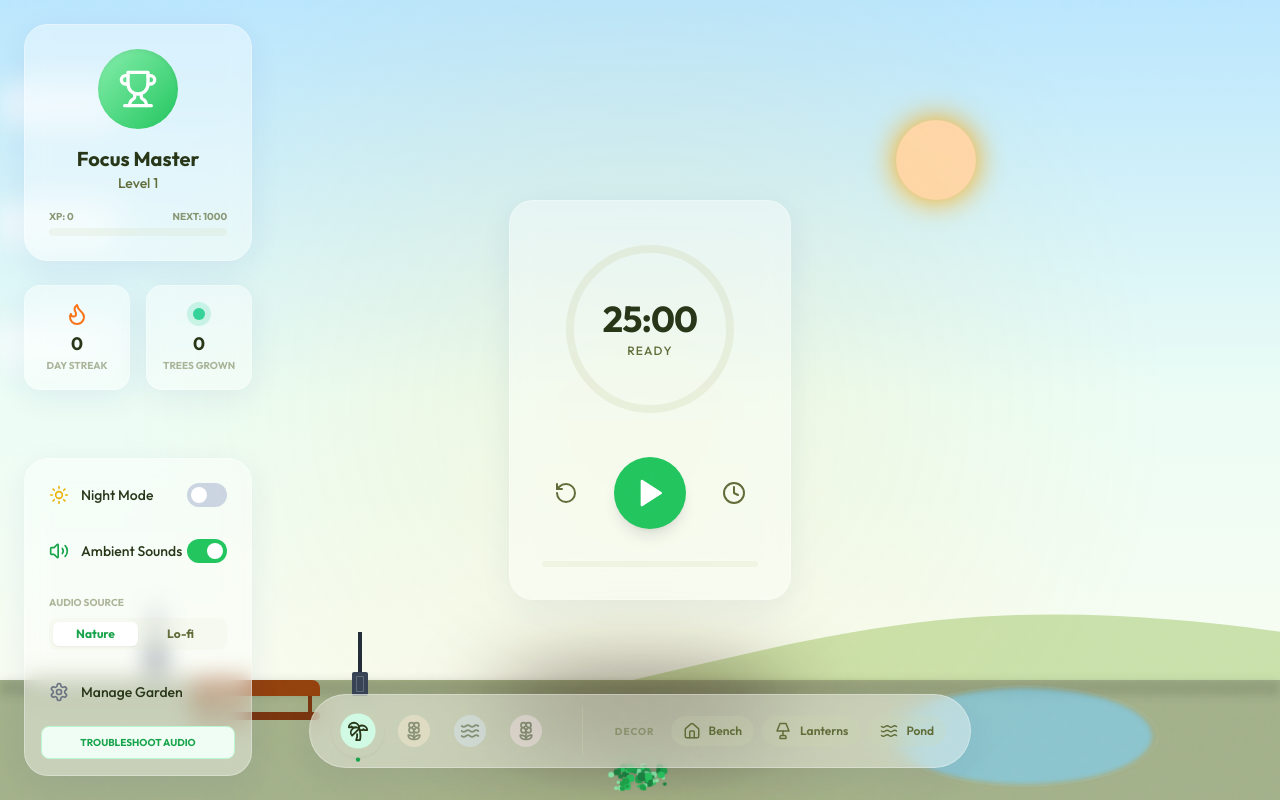
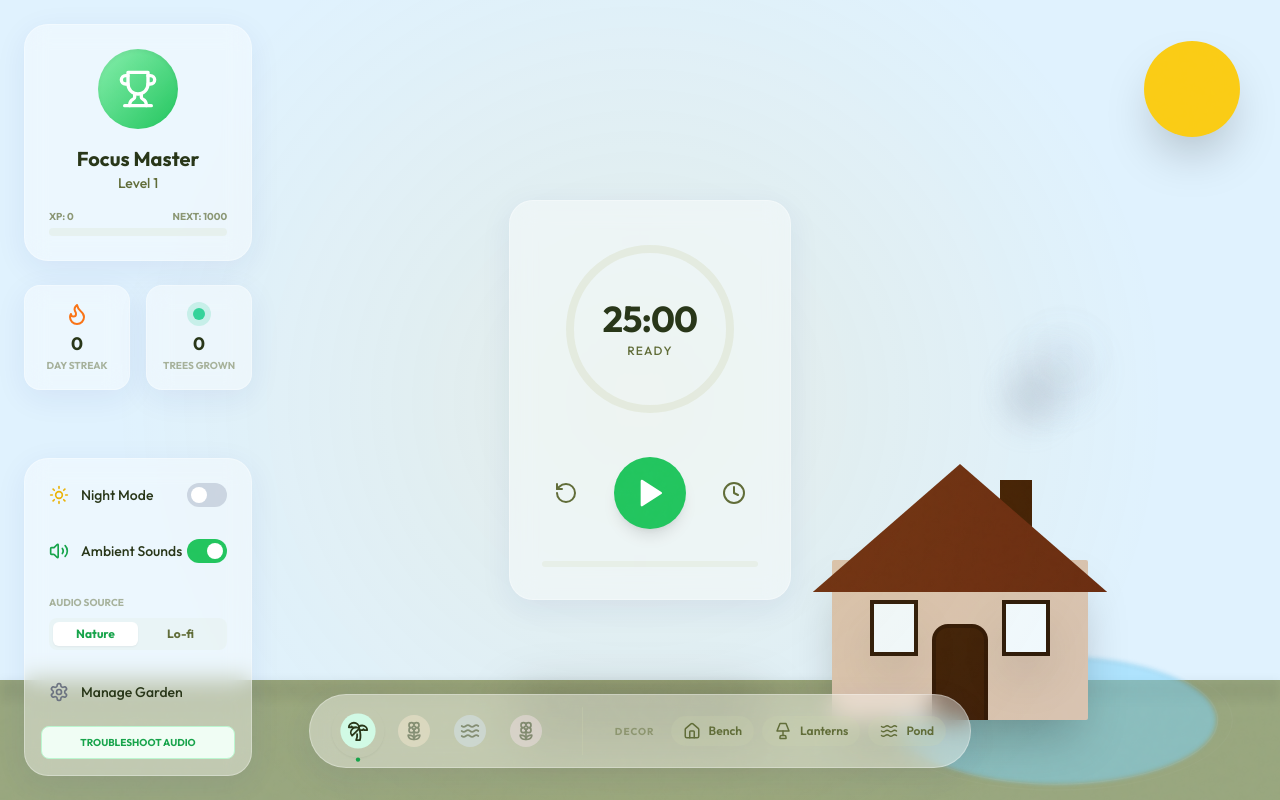
Before and after one commit to vircsam/tree-growth-productivity, a React (Vite) app: page / in a window 1280 px wide. Built offline with nearby package versions, Linux system fonts and the light colour scheme.

Commit message:
Add cottage to the Environment

```diff
--- a/src/components/Environment.jsx
+++ b/src/components/Environment.jsx
@@ -1,225 +1,121 @@
 import React from 'react';
-import { motion, AnimatePresence } from 'framer-motion';
+import { motion } from 'framer-motion';
 import { useStore } from '../store/useStore';
 import Tree from './Tree';
 
-const Environment = () => {
-  const { progress, isNight, gardenTheme } = useStore();
+const SmokeParticle = ({ i }) => (
+  <motion.div
+    className="absolute w-5 h-5 bg-slate-400 rounded-full blur-[6px] pointer-events-none"
+    style={{ top: -20, left: 30 }}
+    animate={{
+      y: [-20, -120],
+      x: [0, (Math.sin(i) * 30)],
+      scale: [1, 4],
+      opacity: [0.5, 0]
+    }}
+    transition={{
+      repeat: Infinity,
+      duration: 4 + Math.random() * 2,
+      delay: i * 0.9,
+      ease: "easeOut"
+    }}
+  />
+);
 
-  return (
-    <div className={`relative w-full h-full overflow-hidden transition-colors duration-1000 ${isNight ? 'bg-indigo-950' : 'bg-emerald-50'}`}>
-      {/* Sky Background Gradients */}
-      <div className={`absolute inset-0 transition-opacity duration-1000 ${isNight ? 'opacity-100' : 'opacity-0'}`}>
-        <div className="absolute inset-0 bg-gradient-to-b from-slate-900 via-indigo-950 to-purple-900" />
-        {/* Stars */}
-        {[...Array(50)].map((_, i) => (
+const Cottage = ({ isNight }) => (
+  <motion.div
+    className="absolute bottom-[10%] right-[15%] w-64 h-64 z-10 pointer-events-none"
+    initial={{ opacity: 0, scale: 0.9 }}
+    animate={{ opacity: 1, scale: 1 }}
+  >
+    {/* Chimney with Smoke */}
+    <div className={`absolute top-4 right-14 w-8 h-20 transition-colors duration-1000 ${isNight ? 'bg-slate-900' : 'bg-[#422006]'} overflow-visible`}>
+       {[...Array(5)].map((_, i) => (
+         <SmokeParticle key={i} i={i} />
+       ))}
+    </div>
+
+    {/* House Body */}
+    <div className={`absolute bottom-0 w-full h-40 rounded-sm shadow-2xl transition-colors duration-1000 ${isNight ? 'bg-slate-800' : 'bg-[#d8c3b0]'}`}>
+      <div className="absolute bottom-0 left-1/2 -translate-x-1/2 w-14 h-24 bg-[#3f2009] rounded-t-2xl border-x-4 border-t-4 border-black/20" />
+
+      {/* Windows with Night Glow */}
+      {[ { left: '15%' }, { right: '15%' } ].map((pos, i) => (
         <motion.div
           key={i}
-            className="absolute w-1 h-1 bg-white rounded-full"
-            style={{
-              top: `${Math.random() * 60}%`,
-              left: `${Math.random() * 100}%`,
-            }}
-            animate={{ opacity: [0.2, 0.8, 0.2] }}
-            transition={{ repeat: Infinity, duration: 2 + Math.random() * 3, delay: Math.random() * 5 }}
+          className={`absolute top-10 w-12 h-14 border-4 border-[#2d1a0a] shadow-2xl transition-all duration-1000 ${isNight ? 'bg-yellow-300 shadow-[0_0_25px_#f59e0b]' : 'bg-sky-50'}`}
+          style={{ ...pos }}
+          animate={isNight ? { opacity: [0.8, 1, 0.8] } : {}}
+          transition={{ repeat: Infinity, duration: 3 }}
         />
       ))}
     </div>
 
-      <div className={`absolute inset-0 transition-opacity duration-1000 ${isNight ? 'opacity-0' : 'opacity-100'}`}>
-        <div className="absolute inset-0 bg-gradient-to-b from-sky-200 via-emerald-50 to-cozy-cream" />
+    {/* Roof */}
+    <div className={`absolute top-0 w-[115%] -left-[7.5%] h-32 transition-colors duration-1000 ${isNight ? 'bg-[#1e1b4b]' : 'bg-[#6a2d12]'} shadow-2xl`}
+         style={{ clipPath: 'polygon(50% 0%, 0% 100%, 100% 100%)' }} />
+</motion.div>
+);
+
+const Environment = () => {
+  const { progress, gardenTheme, isNight } = useStore();
+
+  return (
+    <div className={`relative w-full h-full overflow-hidden transition-colors duration-1000 ${isNight ? 'bg-[#0a0f1e]' : 'bg-sky-100'}`}>
+
+      {/* Sky Atmosphere */}
+      <div className={`absolute inset-0 transition-opacity duration-1500 ${isNight ? 'opacity-100' : 'opacity-0'}`}>
+         <div className="absolute inset-0 bg-gradient-to-b from-[#020617] via-[#1e1b4b] to-[#0f172a]" />
+      </div>
 
       {/* Sun/Moon */}
       <motion.div
-          className={`absolute w-20 h-20 rounded-full ${isNight ? 'bg-slate-200 shadow-[0_0_20px_white]' : 'bg-orange-200 shadow-[0_0_30px_orange]'}`}
-          animate={{
-            top: isNight ? '20%' : '15%',
-            left: isNight ? '80%' : '70%',
-          }}
-          transition={{ duration: 2, ease: "easeInOut" }}
+        className={`absolute top-10 right-10 w-24 h-24 rounded-full shadow-2xl transition-all duration-1000 ${isNight ? 'bg-slate-200 shadow-[0_0_30px_white]' : 'bg-yellow-400'}`}
+        animate={{ y: isNight ? [10, 0, 10] : [0, 10, 0] }}
+        transition={{ repeat: Infinity, duration: 10, ease: "easeInOut" }}
       />
 
-        {/* Clouds */}
-        {[...Array(3)].map((_, i) => (
-          <motion.div
-            key={i}
-            className="absolute w-32 h-12 bg-white/60 rounded-full blur-md"
-            style={{ top: `${10 + i * 15}%` }}
-            animate={{ x: ['-20%', '120%'] }}
-            transition={{ repeat: Infinity, duration: 40 + i * 10, ease: "linear" }}
-          />
-        ))}
-      </div>
-
-      {/* Mountains/Distant Hills */}
-      <div className="absolute bottom-0 w-full h-1/2 overflow-hidden pointer-events-none">
-        <svg viewBox="0 0 1440 320" className="absolute bottom-0 w-[200%] left-[-50%] h-full opacity-30">
-          <path
-            fill={isNight ? "#064e3b" : "#65a30d"}
-            d="M0,160L80,186.7C160,213,320,267,480,261.3C640,256,800,192,960,176C1120,160,1280,192,1360,208L1440,224L1440,320L1360,320C1280,320,1120,320,960,320C800,320,640,320,480,320C320,320,160,320,80,320L0,320Z"
-          ></path>
-        </svg>
-      </div>
-
-      {/* Main Ground */}
-      <div className={`absolute bottom-0 w-full h-[15%] transition-colors duration-1000 ${isNight ? 'bg-[#1a2f15]' : 'bg-[#a3b18a]'}`}>
-        <div className="absolute top-0 w-full h-4 bg-black/10 blur-sm" />
+      {/* Ground */}
+      <div className={`absolute bottom-0 w-full h-[15%] transition-colors duration-1000 ${isNight ? 'bg-[#162713]' : 'bg-[#98a67e]'}`}>
+        <div className="absolute top-0 w-full h-5 bg-black/5 blur-sm" />
       </div>
 
       {/* Pond */}
       <motion.div
-        className="absolute bottom-[2%] right-[10%] w-64 h-24 z-10"
-        initial={{ opacity: 0, scale: 0.8 }}
-        animate={{ opacity: 1, scale: 1 }}
+        className="absolute bottom-[2%] right-[5%] w-80 h-32 z-0"
+        initial={{ opacity: 0 }}
+        animate={{ opacity: 1 }}
       >
-        <div className={`absolute inset-0 rounded-[50%] blur-[2px] shadow-inner transition-colors duration-1000 ${isNight ? 'bg-indigo-900/60' : 'bg-sky-300/60'}`} />
-        {/* Ripples */}
+        <div className={`absolute inset-0 rounded-[50%] blur-[2px] transition-colors duration-1000 shadow-inner ${isNight ? 'bg-indigo-900/50' : 'bg-sky-300/50'}`} />
         {[...Array(3)].map((_, i) => (
           <motion.div
             key={i}
             className="absolute inset-0 border border-white/20 rounded-[50%]"
-            animate={{
-              scale: [1, 1.2],
-              opacity: [0.5, 0]
-            }}
-            transition={{
-              repeat: Infinity,
-              duration: 3,
-              delay: i * 1,
-              ease: "easeOut"
-            }}
+            animate={{ scale: [1, 1.2], opacity: [0.4, 0] }}
+            transition={{ repeat: Infinity, duration: 4, delay: i * 1.3 }}
           />
         ))}
       </motion.div>
 
-      {/* Rabbits (only if progress > 40 and not night) */}
-      {progress > 40 && !isNight && [...Array(2)].map((_, i) => (
-        <motion.div
-          key={`rabbit-${i}`}
-          className="absolute w-6 h-4 bg-white rounded-full z-20"
-          initial={{ x: -50, bottom: '10%' }}
-          animate={{
-            x: i === 0 ? ['10%', '30%', '10%'] : ['90%', '70%', '90%'],
-            y: [0, -15, 0]
-          }}
-          transition={{
-            x: { repeat: Infinity, duration: 20, ease: "linear" },
-            y: { repeat: Infinity, duration: 0.6, ease: "easeOut" }
-          }}
-        >
-          {/* Ears */}
-          <div className="absolute -top-3 left-1 w-1.5 h-4 bg-white rounded-full" />
-          <div className="absolute -top-3 right-1 w-1.5 h-4 bg-white rounded-full" />
-          {/* Eye */}
-          <div className="absolute top-1 right-1 w-1 h-1 bg-black rounded-full" />
-        </motion.div>
-      ))}
+      {/* Cottage next to pond */}
+      <Cottage isNight={isNight} />
 
-      {/* Bench */}
-      <motion.div
-        className="absolute bottom-[10%] left-[15%] w-32 h-16 z-10"
-        initial={{ opacity: 0 }}
-        animate={{ opacity: 1 }}
-      >
-        {/* Simple stylized bench */}
-        <div className="absolute bottom-0 w-full h-2 bg-amber-900 rounded-full" />
-        <div className="absolute bottom-2 left-2 w-1 h-6 bg-amber-900" />
-        <div className="absolute bottom-2 right-2 w-1 h-6 bg-amber-900" />
-        <div className="absolute bottom-6 w-full h-4 bg-amber-800 rounded-t-lg" />
-      </motion.div>
-
-      {/* Lanterns */}
-      {[
-        { left: '12%', bottom: '15%' },
-        { left: '28%', bottom: '12%' }
-      ].map((pos, i) => (
-        <motion.div
-          key={`lantern-${i}`}
-          className="absolute z-20"
-          style={{ left: pos.left, bottom: pos.bottom }}
-        >
-          {/* Post */}
-          <div className="w-1 h-12 bg-slate-800" />
-          {/* Lantern Head */}
-          <motion.div
-            className={`w-4 h-6 -translate-x-1.5 -translate-y-2 rounded-sm relative ${isNight ? 'bg-orange-400' : 'bg-slate-700'}`}
-          >
-             {/* Glow */}
-             {isNight && (
-               <motion.div
-                 className="absolute inset-0 bg-yellow-400 blur-md rounded-full scale-150"
-                 animate={{ opacity: [0.4, 0.8, 0.4] }}
-                 transition={{ repeat: Infinity, duration: 2, delay: i * 0.5 }}
-               />
-             )}
-             <div className="absolute inset-1 border border-white/20" />
-          </motion.div>
-        </motion.div>
-      ))}
-
-      {/* The Tree */}
+      {/* Tree */}
       <div className="absolute bottom-[10%] left-1/2 -translate-x-1/2 z-10">
         <Tree progress={progress} theme={gardenTheme} />
       </div>
 
-      {/* Garden Elements based on progress */}
-      <AnimatePresence>
-        {progress > 20 && (
-          <motion.div
-            initial={{ opacity: 0, scale: 0 }}
-            animate={{ opacity: 1, scale: 1 }}
-            className="absolute bottom-[12%] left-[40%] z-20 flex gap-4"
-          >
-             {/* Flowers that grow with progress */}
-             {[...Array(Math.floor(progress / 10))].map((_, i) => (
-               <motion.div
-                 key={`flower-${i}`}
-                 className="relative"
-                 initial={{ y: 20 }}
-                 animate={{ y: 0 }}
-                 whileHover={{ scale: 1.2 }}
-               >
-                  <div className="w-0.5 h-4 bg-emerald-600 mx-auto" />
-                  <motion.div
-                    className="w-3 h-3 rounded-full shadow-sm"
-                    style={{
-                      backgroundColor: ['#fb7185', '#f472b6', '#38bdf8', '#fbbf24'][i % 4],
-                      marginTop: -4
-                    }}
-                    animate={{ rotate: [0, 5, -5, 0] }}
-                    transition={{ repeat: Infinity, duration: 4, delay: i * 0.2 }}
-                  />
-               </motion.div>
-             ))}
-          </motion.div>
-        )}
-      </AnimatePresence>
-
-      {/* Butterflies */}
-      {progress > 60 && !isNight && [...Array(3)].map((_, i) => (
+      {/* Ambience Fireflies */}
+      {isNight && [...Array(15)].map((_, i) => (
         <motion.div
           key={i}
-          className="absolute w-2 h-2 bg-yellow-400 rounded-sm z-30"
-          animate={{
-            x: [Math.random() * 100, Math.random() * 500, Math.random() * 200],
-            y: [200, 100, 300],
-            rotate: [0, 45, -45, 0]
-          }}
-          transition={{ repeat: Infinity, duration: 10 + i * 2, ease: "linear" }}
-        />
-      ))}
-
-      {/* Fireflies */}
-      {isNight && [...Array(10)].map((_, i) => (
-        <motion.div
-          key={i}
-          className="absolute w-1 h-1 bg-yellow-200 rounded-full z-30 shadow-[0_0_5px_yellow]"
+          className="absolute w-1.5 h-1.5 bg-yellow-100 rounded-full z-30 shadow-[0_0_12px_#fef08a]"
           animate={{
             x: [`${Math.random() * 100}%`, `${Math.random() * 100}%`],
-            y: [`${60 + Math.random() * 30}%`, `${60 + Math.random() * 30}%`],
-            opacity: [0, 0.8, 0]
+            y: [`${40 + Math.random() * 50}%`, `${40 + Math.random() * 50}%`],
+            opacity: [0, 1, 0]
           }}
-          transition={{ repeat: Infinity, duration: 4 + Math.random() * 4, ease: "easeInOut" }}
+          transition={{ repeat: Infinity, duration: 6 + Math.random() * 6 }}
         />
       ))}
     </div>
--- a/src/components/Tree.jsx
+++ b/src/components/Tree.jsx
@@ -2,90 +2,70 @@ import React, { useMemo } from 'react';
 import { motion } from 'framer-motion';
 
 const Tree = ({ progress, theme = 'spring' }) => {
-  // Leaf and flower colors based on theme - Ultra Vibrant
+  // Theme colors - Premium vibrant palettes
   const colors = {
-    spring: { leaves: ['#22c55e', '#16a34a', '#15803d', '#86efac'], flowers: '#fb7185', bark: '#451a03' },
-    autumn: { leaves: ['#f87171', '#fb923c', '#ea580c', '#b91c1c'], flowers: '#fecaca', bark: '#422006' },
-    winter: { leaves: ['#f1f5f9', '#cbd5e1', '#94a3b8', '#ffffff'], flowers: '#e2e8f0', bark: '#2d1a0a' },
-    sakura: { leaves: ['#fbcfe8', '#f9a8d4', '#f472b6', '#db2777'], flowers: '#ffffff', bark: '#4c1d95' },
+    spring: { leaves: ['#22c55e', '#16a34a', '#15803d', '#86efac'], flowers: '#fb7185', bark: '#3f2009' },
+    autumn: { leaves: ['#ea580c', '#c2410c', '#9a3412', '#f97316'], flowers: '#fecaca', bark: '#2d1a0a' },
+    winter: { leaves: ['#f8fafc', '#cbd5e1', '#94a3b8', '#e2e8f0'], flowers: '#ffffff', bark: '#1e293b' },
+    sakura: { leaves: ['#fbcfe8', '#f9a8d4', '#f472b6', '#ec4899'], flowers: '#ffffff', bark: '#312e81' },
   };
 
   const currentTheme = colors[theme] || colors.spring;
 
-  // Complex branch structure
+  // Simple, clean branch structure
   const branches = useMemo(() => {
     return [
-      { id: 1, angle: -45, length: 100, startY: 0.3, scale: 0.85, lantern: true },
-      { id: 2, angle: 45, length: 120, startY: 0.4, scale: 0.95 },
-      { id: 3, angle: -25, length: 90, startY: 0.55, scale: 0.8, lantern: true },
-      { id: 4, angle: 35, length: 85, startY: 0.7, scale: 0.7 },
-      { id: 5, angle: -10, length: 70, startY: 0.8, scale: 0.6, lantern: true },
+      { id: 1, angle: -40, length: 100, startY: 0.4, scale: 0.9 },
+      { id: 2, angle: 35, length: 110, startY: 0.5, scale: 0.85 },
+      { id: 3, angle: -20, length: 80, startY: 0.7, scale: 0.7 },
     ];
   }, []);
 
-  // Dense leaf cluster positions
+  // High-density leaf clusters with specific top layer
   const leafClusters = useMemo(() => {
-    return [...Array(60)].map((_, i) => ({
+    const base = [...Array(150)].map((_, i) => ({
       id: i,
-      x: (Math.random() - 0.5) * 220,
-      y: (Math.random() - 0.5) * 180 - 80,
-      size: 25 + Math.random() * 45,
-      delay: Math.random() * 1.5,
+      x: (Math.random() - 0.5) * 260,
+      y: (Math.random() - 0.5) * 220 - 100,
+      size: 30 + Math.random() * 50,
+      delay: Math.random() * 2,
+      color: currentTheme.leaves[i % currentTheme.leaves.length]
+    }));
+
+    // Top layer for the perfect arc
+    const top = [...Array(50)].map((_, i) => ({
+      id: i + 150,
+      x: (Math.random() - 0.5) * 200,
+      y: (Math.random() * -60) - 180, // Higher up
+      size: 25 + Math.random() * 40,
+      delay: 1 + Math.random(),
       color: currentTheme.leaves[Math.floor(Math.random() * currentTheme.leaves.length)]
     }));
+
+    return [...base, ...top];
   }, [theme]);
 
-  // Root system
-  const roots = useMemo(() => {
-    return [...Array(6)].map((_, i) => ({
-      id: i,
-      angle: (i * 60) + (Math.random() * 20),
-      length: 40 + Math.random() * 40,
-      width: 4 + Math.random() * 4
-    }));
-  }, []);
+  return (
+    <div className="relative flex items-end justify-center w-[600px] h-[800px]">
 
-  return (
-    <div className="relative flex items-end justify-center w-[500px] h-[700px]">
+      {/* Soil / Base Shadow */}
+      <div className="absolute bottom-[-20px] w-64 h-12 bg-black/20 rounded-full blur-xl z-0" />
 
-      {/* Roots - Gnarly spreading roots */}
-      {progress > 20 && roots.map((root) => (
+      {/* Main Trunk - Clean and robust */}
       <motion.div
-          key={`root-${root.id}`}
-          className="absolute bottom-0 w-2 origin-bottom rounded-full"
-          style={{
-            backgroundColor: currentTheme.bark,
-            width: root.width,
-            left: '50%',
-            marginLeft: -root.width/2
-          }}
-          initial={{ height: 0, rotate: root.angle }}
-          animate={{ height: Math.min((progress-20) * root.length / 80, root.length) }}
-          transition={{ type: 'spring', stiffness: 20 }}
-        />
-      ))}
-
-      {/* Main Trunk - Massive and textured */}
-      <motion.div
-        className="absolute bottom-0 w-16 origin-bottom z-10 overflow-hidden"
-        style={{ backgroundColor: currentTheme.bark, borderRadius: '40% 40% 10% 10% / 100% 100% 0% 0%' }}
+        className="absolute bottom-0 w-14 origin-bottom z-10 shadow-2xl"
+        style={{ backgroundColor: currentTheme.bark, borderRadius: '20px 20px 0 0' }}
         animate={{
           height: Math.min(progress * 5, 400),
-          width: 16 + (progress / 6),
+          width: 14 + (progress / 10)
         }}
-        transition={{ height: { type: 'spring', stiffness: 30 } }}
+        transition={{ type: 'spring', stiffness: 30 }}
       >
-        {/* Bark Texture Detail */}
-        {[...Array(10)].map((_, i) => (
-          <div
-            key={i}
-            className="absolute w-full h-1 bg-black/20"
-            style={{ top: `${i * 15}%`, opacity: 0.3, transform: 'skewY(-5deg)' }}
-          />
-        ))}
+         {/* Subtle bark shadow */}
+         <div className="absolute inset-0 bg-gradient-to-r from-black/20 via-transparent to-black/20" />
       </motion.div>
 
-      {/* Branches */}
+      {/* Primary Branches */}
       {progress > 30 && branches.map((branch) => (
         <motion.div
           key={branch.id}
@@ -105,86 +85,63 @@ const Tree = ({ progress, theme = 'spring' }) => {
             scale: branch.scale
           }}
           transition={{ type: 'spring', stiffness: 25 }}
-        >
-           {/* Lanterns hanging from branches */}
-           {branch.lantern && progress > 50 && (
-             <motion.div
-               className="absolute top-full -translate-x-1/2 w-4 h-6"
-               style={{ left: '50%' }}
-               initial={{ opacity: 0 }}
-               animate={{ opacity: 1 }}
-             >
-                <div className="w-0.5 h-4 bg-slate-800 mx-auto" />
-                <motion.div
-                   className="w-4 h-5 rounded-sm bg-orange-400 relative border border-orange-600 shadow-[0_0_15px_orange]"
-                   animate={{ rotate: [-5, 5, -5], opacity: [0.8, 1, 0.8] }}
-                   transition={{ repeat: Infinity, duration: 3, ease: 'easeInOut' }}
-                >
-                   <div className="absolute inset-1 bg-yellow-200/50" />
-                </motion.div>
-             </motion.div>
-           )}
-        </motion.div>
+        />
       ))}
 
-      {/* Canopy Container */}
+      {/* Ultra-Dense Canopy */}
+      {progress > 15 && (
         <motion.div
           className="absolute origin-bottom z-20"
           animate={{
-          y: -Math.min(progress * 5, 400) + 50,
-          scale: Math.min((progress - 5) / 40, 1.6)
+            y: -Math.min(progress * 5, 400) + 60,
+            scale: Math.min((progress - 5) / 30, 1.5)
           }}
-        transition={{ type: 'spring', stiffness: 20 }}
         >
-        {/* Leaf Clusters - Dense and Layered */}
           {leafClusters.map((leaf) => (
             <motion.div
               key={leaf.id}
-            className="absolute rounded-full shadow-2xl"
+              className="absolute rounded-full shadow-lg"
               style={{
                 width: leaf.size,
-              height: leaf.size * 0.95,
+                height: leaf.size * 0.9,
                 backgroundColor: leaf.color,
                 left: leaf.x,
                 top: leaf.y,
                 opacity: 0.98,
-              border: `1px solid ${leaf.color}33`
               }}
               initial={{ scale: 0 }}
               animate={{
                 scale: 1,
-              rotate: [0, 2, -2, 0],
-              x: leaf.x + (Math.sin(leaf.id) * 12)
+                rotate: [0, 1.5, -1.5, 0],
+                x: leaf.x + (Math.sin(leaf.id) * 8)
               }}
               transition={{
-              scale: { delay: leaf.delay, type: 'spring' },
-              rotate: { repeat: Infinity, duration: 6 + Math.random() * 4, ease: "easeInOut" }
+                scale: { delay: leaf.delay, type: 'spring', stiffness: 100 },
+                rotate: { repeat: Infinity, duration: 5 + Math.random() * 5, ease: "easeInOut" }
               }}
             />
           ))}
 
-        {/* Flowers - Large and Blooming */}
-        {progress > 65 && [...Array(20)].map((_, i) => (
+          {/* Achieving Flowers */}
+          {progress > 75 && [...Array(25)].map((_, i) => (
             <motion.div
               key={`flower-${i}`}
-            className="absolute w-7 h-7 z-30"
+              className="absolute w-6 h-6 z-30"
               style={{
-               left: (Math.random() - 0.5) * 240,
-               top: (Math.random() - 0.5) * 180 - 100
+                 left: (Math.random() - 0.5) * 280,
+                 top: (Math.random() - 0.5) * 240 - 120
               }}
               initial={{ scale: 0 }}
               animate={{ scale: 1 }}
-            transition={{ delay: 1 + Math.random() * 3, type: 'spring' }}
+              transition={{ delay: 1 + Math.random() * 2 }}
             >
               <div className="absolute inset-0 bg-white/40 rounded-full blur-[2px]" />
-            <div className="absolute inset-[15%] rounded-full shadow-xl" style={{ backgroundColor: currentTheme.flowers }} />
+              <div className="absolute inset-[20%] rounded-full shadow-lg" style={{ backgroundColor: currentTheme.flowers }} />
               <div className="absolute inset-[40%] bg-yellow-300 rounded-full" />
             </motion.div>
           ))}
         </motion.div>
-
-      {/* Base shadow and soil */}
-      <div className="absolute bottom-[-30px] w-[300px] h-20 bg-[#1a0f05]/50 rounded-[50%] blur-2xl z-0" />
+      )}
     </div>
   );
 };
```
Lines whose indentation alone changed are shown as unchanged.
